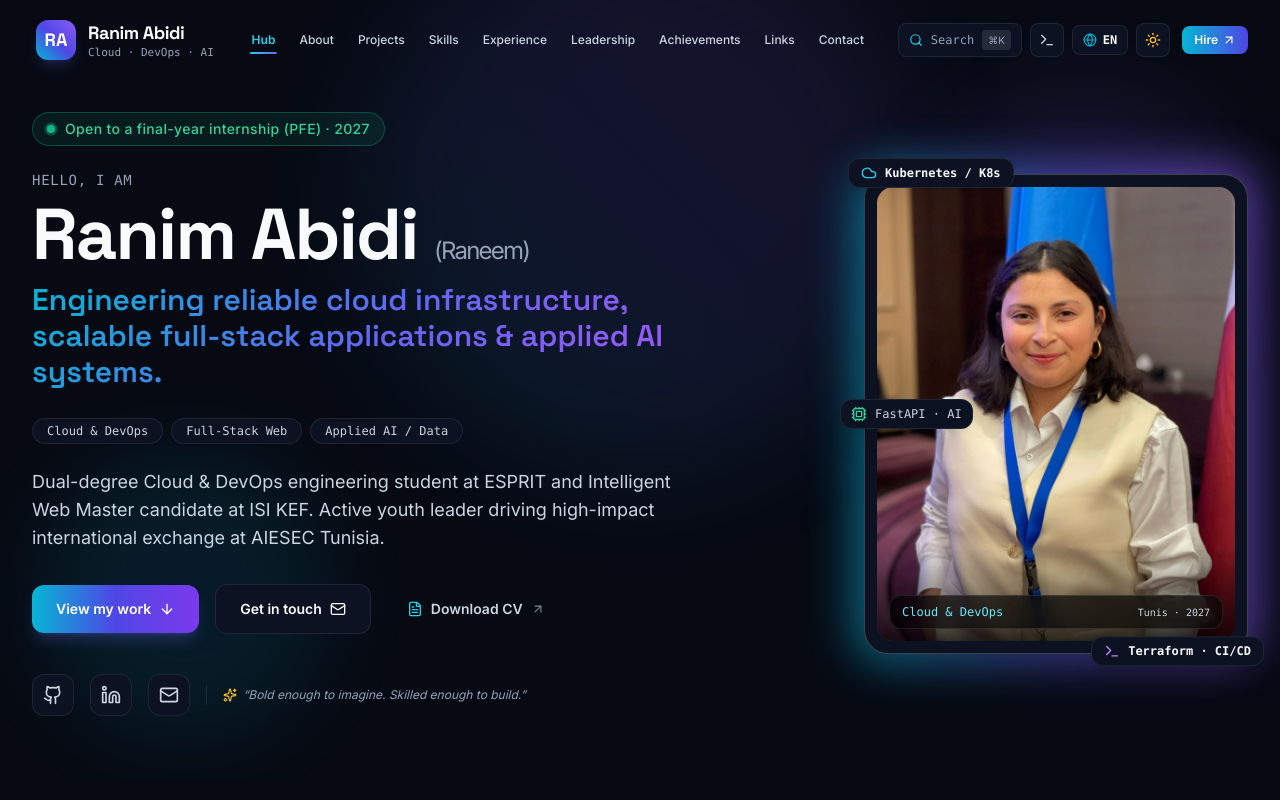
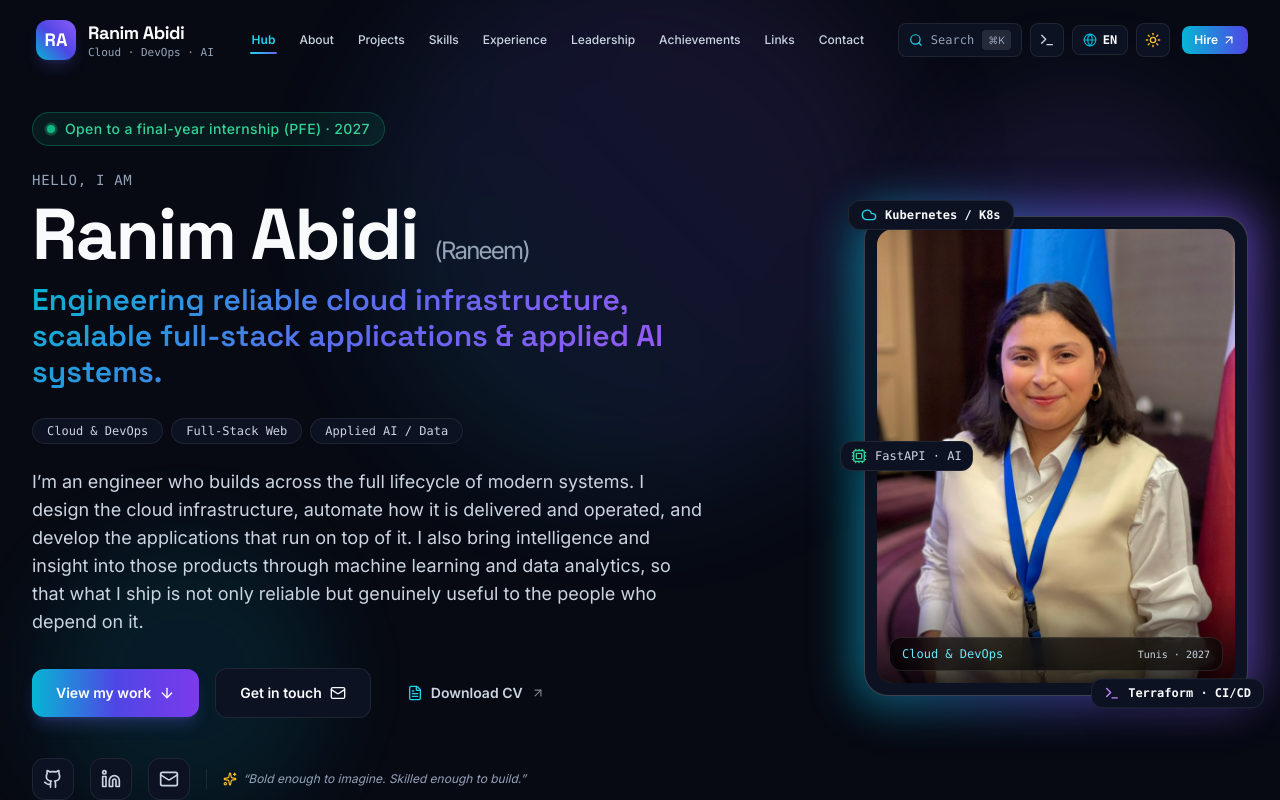
Before and after one commit to Ranim-Abidi/My-Portfolio, a Next.js app: page / in a window 1280 px wide. Shown: the top 800 px of the page. Built offline with nearby package versions, Linux system fonts and the light colour scheme.

Commit message:
feat(profile): update personal bio with full-lifecycle systems engineering statement

```diff
--- a/data/profile.ts
+++ b/data/profile.ts
@@ -24,8 +24,8 @@ export const profileData: ProfileData = {
     fr: 'À la recherche d\'un stage de fin d\'études (PFE) · 2027',
   },
   shortBio: {
-    en: 'Dual-degree Cloud & DevOps engineering student at ESPRIT and Intelligent Web Master candidate at ISI KEF. Active youth leader driving high-impact international exchange at AIESEC Tunisia.',
-    fr: 'Élève-ingénieure en Cloud & DevOps à ESPRIT et en Master Professionnel Applications Web Intelligentes à l\'ISI KEF. Leader associative engagée chez AIESEC Tunisie.',
+    en: 'I’m an engineer who builds across the full lifecycle of modern systems. I design the cloud infrastructure, automate how it is delivered and operated, and develop the applications that run on top of it. I also bring intelligence and insight into those products through machine learning and data analytics, so that what I ship is not only reliable but genuinely useful to the people who depend on it.',
+    fr: 'Je conçois et développe des systèmes sur l\'ensemble de leur cycle de vie. Je conçois les infrastructures cloud, automatise leur déploiement et leur exploitation, et développe les applications qui y tournent. J\'y intègre également de l\'intelligence grâce au machine learning et à l\'analyse de données, garantissant des solutions non seulement fiables mais véritablement utiles.',
   },
   fullStory: {
     en: [
```
